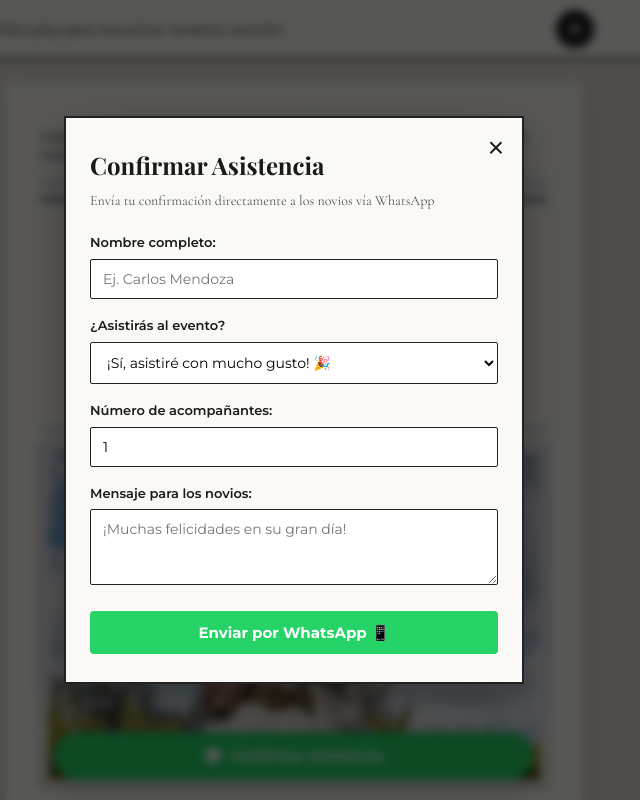
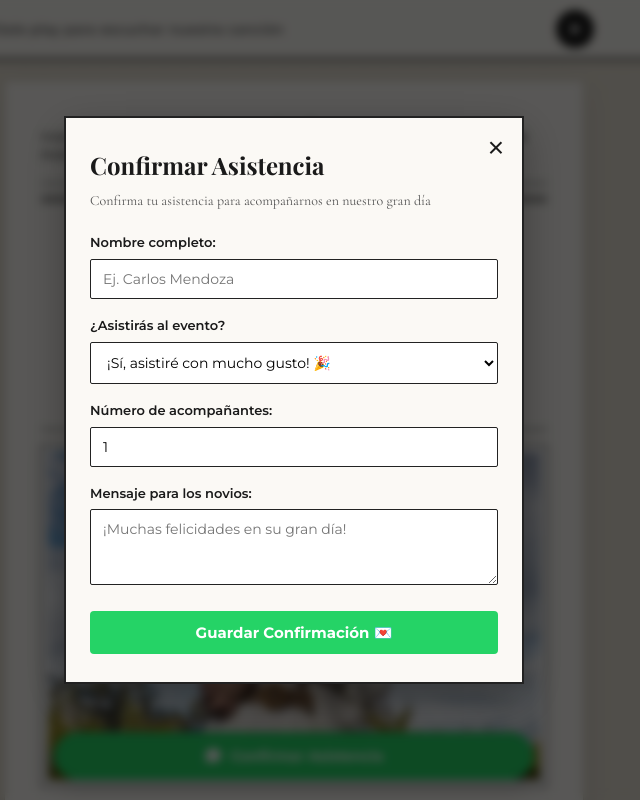
Before and after one commit to mponce1993/plantilla, a website built with Vite: page index.html in a window 1280 px wide. Both pictures are taken after a click on the button "Confirmar Asistencia". Shown: the top 800 px of the page, without its empty margins (346-986 px from the left). Built offline with nearby package versions, Linux system fonts and the light colour scheme; a web font is replaced by a local one.

Commit message:
fix: cambiar texto del boton y subtitulo a Guardar Confirmacion

```diff
--- a/index.html
+++ b/index.html
@@ -361,7 +361,7 @@
       <div class="modal-card">
         <button class="modal-close" id="btn-close-rsvp">&times;</button>
         <h3 class="modal-title">Confirmar Asistencia</h3>
-        <p class="modal-subtitle">Envía tu confirmación directamente a los novios vía WhatsApp</p>
+        <p class="modal-subtitle">Confirma tu asistencia para acompañarnos en nuestro gran día</p>
 
         <form id="form-rsvp" class="modal-form">
           <div class="form-group">
@@ -383,7 +383,7 @@
             <label for="rsvp-mensaje">Mensaje para los novios:</label>
             <textarea id="rsvp-mensaje" rows="3" placeholder="¡Muchas felicidades en su gran día!"></textarea>
           </div>
-          <button type="submit" class="btn-submit-rsvp">Enviar por WhatsApp 📱</button>
+          <button type="submit" class="btn-submit-rsvp">Guardar Confirmación 💌</button>
         </form>
       </div>
     </div>
```
